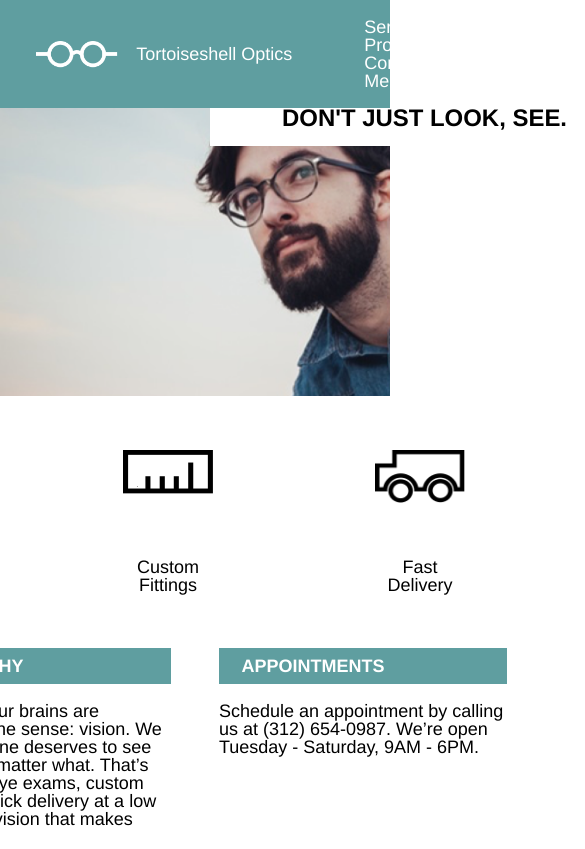
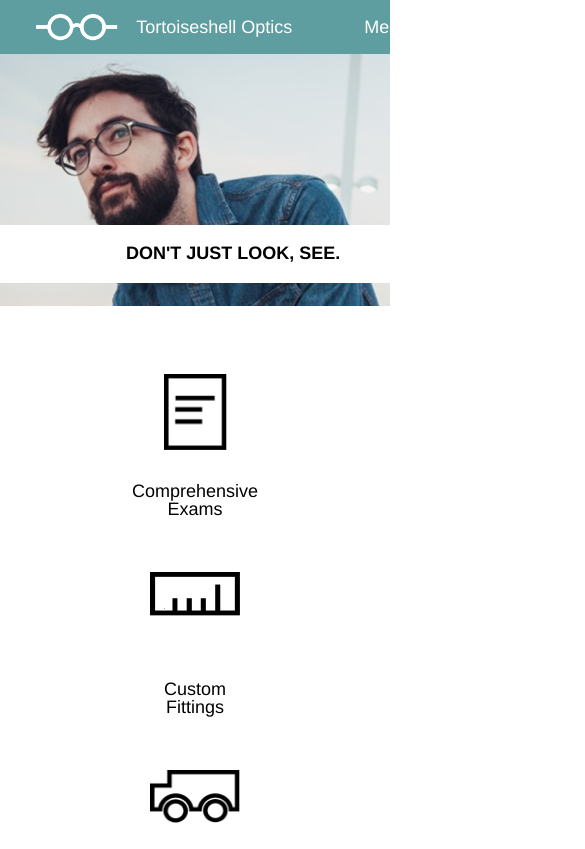
Before and after one commit to olinelson/tortoi, a plain HTML site: page index.html in a window 390 px wide. Shown: the top 849 px of the page, 585 px wide, since content can reach past the window. Drawn offline with Linux system fonts and the light colour scheme.

Commit message:
fixed media queries on all break point sizes

```diff
--- a/index.html
+++ b/index.html
@@ -21,8 +21,12 @@
           <a href="">Services</a>
           <a href="">Products</a>
           <a href="">Contact</a>
-          <a id="menu" href=""> Menu</a>
           </div>
+
+          <div class="smallmenubarlink">
+            <a id="menu" href=""> Menu</a>
+          </div>
+
 
         </div>
         <div id="container1a">
--- a/resources/css/style.css
+++ b/resources/css/style.css
@@ -71,6 +71,11 @@ body{
   padding-right: 0;
   padding-top: 1rem;
   padding-bottom: 1rem;
+
+}
+
+.smallmenubarlink{
+  display: none;
 
 }
 
@@ -221,21 +226,92 @@ footer img{
     margin: 5rem 2rem;
   }
 
+  .smallmenubarlink{
+    display: none;
+  }
+
 }
 
 
 
-@media screen and (maxwidth: 480px){
+@media screen and (max-width: 480px){
+
+  .menubarlinks a{
+    display: none;
+  }
+
+  .smallmenubarlink{
+    display: block;
+  }
+
   #menubar{
     width: 100%;
+    position: fixed;
+    padding: 0.5rem  0;
+
+  }
+
+  #container1{
+    background-position: 20%;
+    width: 100%;
+    height: 17rem;
+
+  }
+
+  #container1a{
+    width: 100%;
+    height: 17rem;
+    display: flex;
+    align-items: flex-start;
+    justify-content: center;
+
+
+  }
+  #container1a p{
+    white-space: nowrap;
+    padding: 1rem 7rem;
+    margin: 12.5rem 0 0 0;
+    font-size: 1rem;
+    overflow: hidden;
+
+
+  }
+
+
+  #container2{
+    width: 100%;
+    display: flex;
+    flex-direction: column;
+    align-items: center;
+    margin-top: 3.77rem;
+  }
+
+  .imgbox{
+
+    padding: 0 0 3rem 0;
     margin: 0;
-    position: fixed;
+  }
+  #container3{
+    width: 100%;
+    display: flex;
+    flex-direction: column;
+    align-items: center;
+  }
+  .textbox{
+    width: 100%;
+    margin: 0 0 4rem 0;
+  }
+
+  .textbox p{
+    padding: 1rem 0 4rem 0.5rem;
+  }
+
+  footer{
+    width: 100%;
+  }
+
+
 }
 
-  .menubarlinks{
-    display: none;
-  }
- #menu{
-   display:
- }
+
 }
```
